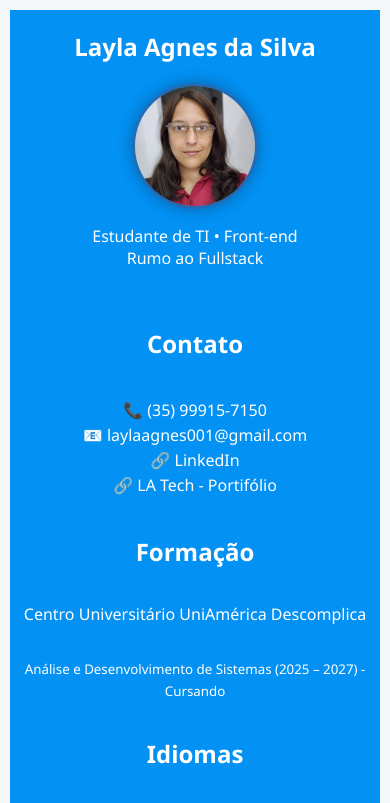
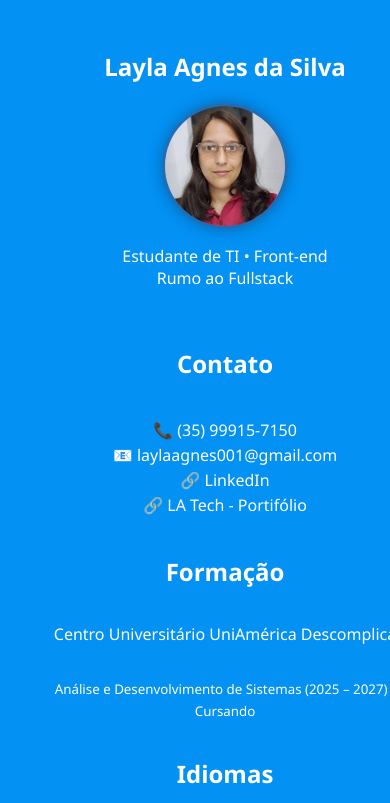
Before and after one commit to LaylAgnes/Curriculo-html, a plain HTML site: page index.html in a window 390 px wide. Shown: the top 803 px of the page. Drawn offline with Linux system fonts and the light colour scheme.

Commit message:
testando ainda

```diff
--- a/style.css
+++ b/style.css
@@ -70,8 +70,9 @@ body {
 
 /* Responsivo */
 @media (max-width: 768px) {
-  body {
-    padding: 10px;
+ html, body {
+  max-width: 100%;
+  overflow-x: hidden;
 }
 
   .curriculo {
@@ -85,7 +86,7 @@ body {
   .sidebar,
   .conteudo {
     width: 100%;
-    padding: 0;
+    padding: 20;
   }
 
   .sidebar img {
```
Lines whose indentation alone changed are shown as unchanged.
